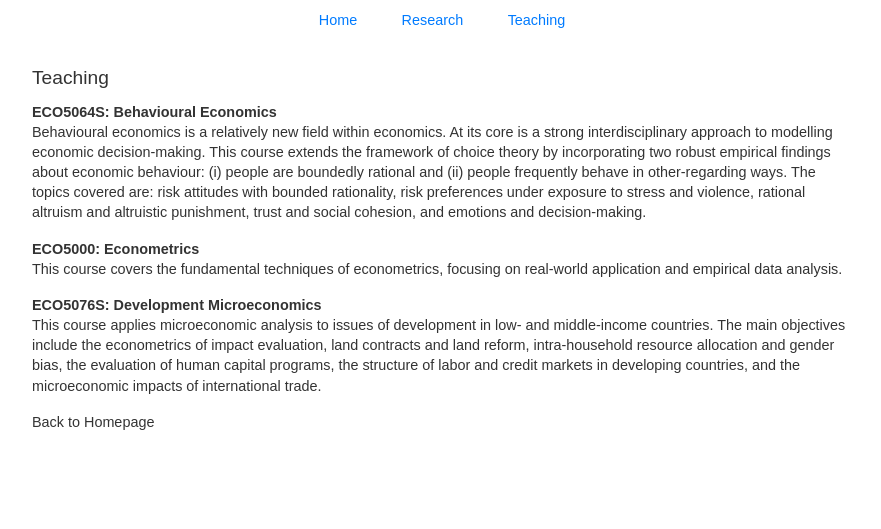
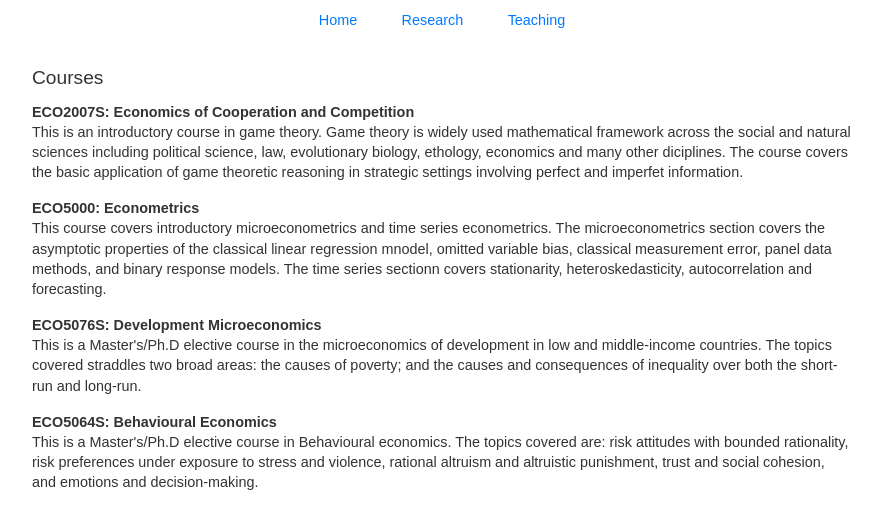
Before and after one commit to mkeswell/mkeswell.github.io, a plain HTML site: page teaching.html in a window 1280 px wide. Shown: the part 81-610 px from the top of the page, without its empty margins (198-1079 px from the left). Drawn offline with Linux system fonts and the light colour scheme.

Commit message:
Update 11, 21092024
Multiple edits to courses.

```diff
--- a/teaching.html
+++ b/teaching.html
@@ -113,27 +113,35 @@
       <a href="research.html">Research</a>
       <a href="teaching.html">Teaching</a>
     </div>
-      <h2>Teaching</h2>
+      <h2>Courses</h2>
       <p>
-        <strong>ECO5064S: Behavioural Economics</strong><br>
-        Behavioural economics is a relatively new field within economics. At its core is a strong interdisciplinary approach to modelling economic decision-making. This course extends the framework of choice theory by incorporating two robust empirical findings about economic behaviour:
-        (i) people are boundedly rational and (ii) people frequently behave in other-regarding ways. The topics covered are: risk attitudes with bounded rationality, risk preferences under exposure to stress and violence, rational altruism and altruistic punishment, trust and social cohesion, and emotions and decision-making.
-      </p>
+        <strong>ECO2007S: Economics of Cooperation and Competition</strong><br>
+        This is an introductory course in game theory. Game theory is widely used mathematical framework across the social and natural sciences
+        including political science, law, evolutionary biology, ethology, economics and many other diciplines. The course covers the basic
+      application of game theoretic reasoning in strategic settings involving perfect and imperfet information.     </p>
 
       <p>
         <strong>ECO5000: Econometrics</strong><br>
-        This course covers the fundamental techniques of econometrics, focusing on real-world application and empirical data analysis.
+        This course covers introductory microeconometrics and time series econometrics.
+        The microeconometrics section covers the asymptotic properties of the classical linear regression mnodel, omitted variable bias,
+        classical measurement error, panel data methods, and binary response models. The time series sectionn covers stationarity, heteroskedasticity, autocorrelation
+        and forecasting.
       </p>
 
       <p>
         <strong>ECO5076S: Development Microeconomics</strong><br>
-        This course applies microeconomic analysis to issues of development in low- and middle-income countries. The main objectives include the econometrics of impact evaluation, land contracts and land reform, intra-household resource allocation and gender bias, the evaluation of human capital programs, the structure of labor and credit markets in developing countries, and the microeconomic impacts of international trade.
+        This is a Master's/Ph.D elective course in the microeconomics of development in low and middle-income countries.
+        The topics covered straddles two broad areas: the causes of poverty; and the causes and consequences of inequality over
+        both the short-run and long-run.
+
       </p>
 
-      <!-- Back to Homepage link -->
-      <div class="back-link">
-        <p><a href="index.html">Back to Homepage</a></p>
-      </div>
+      <p><strong>ECO5064S: Behavioural Economics</strong><br>
+        This is a Master's/Ph.D elective course in Behavioural economics. The topics covered are: risk attitudes with bounded rationality,
+        risk preferences under exposure to stress and violence, rational altruism and altruistic punishment, trust and social cohesion,
+        and emotions and decision-making.
+      </p>
+
     </div>
   </div>
 </body>
```
